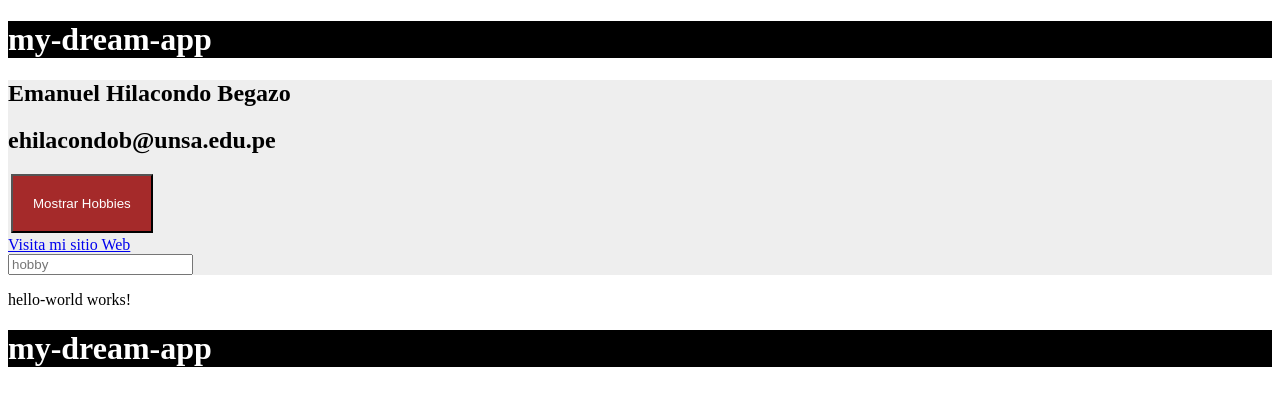
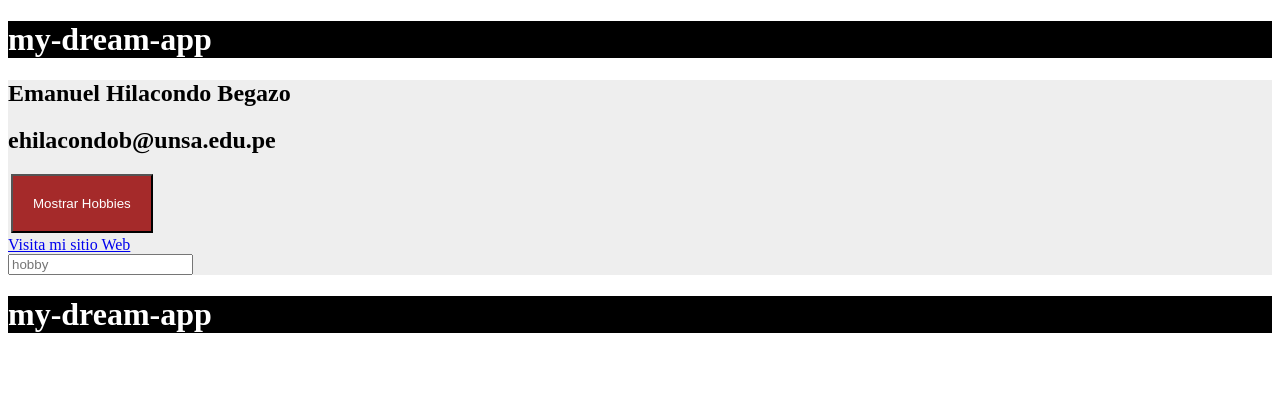
Before and after one commit to Calihn1/PW2-ANGULAR, an Angular app in the folder proyectoAngular/my-dream-app/: page / in a window 1280 px wide. Shown: the top 406 px of the page. Built offline with nearby package versions, Linux system fonts and the light colour scheme.

Commit message:
Decimo cuarto commit: Se agrego un nuevo componente user, que mostrara los usuarios

```diff
--- a/proyectoAngular/my-dream-app/src/app/hello-world/hello-world.html
+++ b/proyectoAngular/my-dream-app/src/app/hello-world/hello-world.html
@@ -1 +1 @@
-<p>hello-world works!</p>
+<p> {{ nameUser }}</p>
--- /dev/null
+++ b/proyectoAngular/my-dream-app/src/app/user/user.html
@@ -0,0 +1 @@
+<p>user works!</p>
```
Also changed, not shown: proyectoAngular/my-dream-app/src/app/user/user.ts (added, +11 -0 lines), proyectoAngular/my-dream-app/src/app/user/user.css (added), 1 other file (tests, documents, lock files or other folders).
